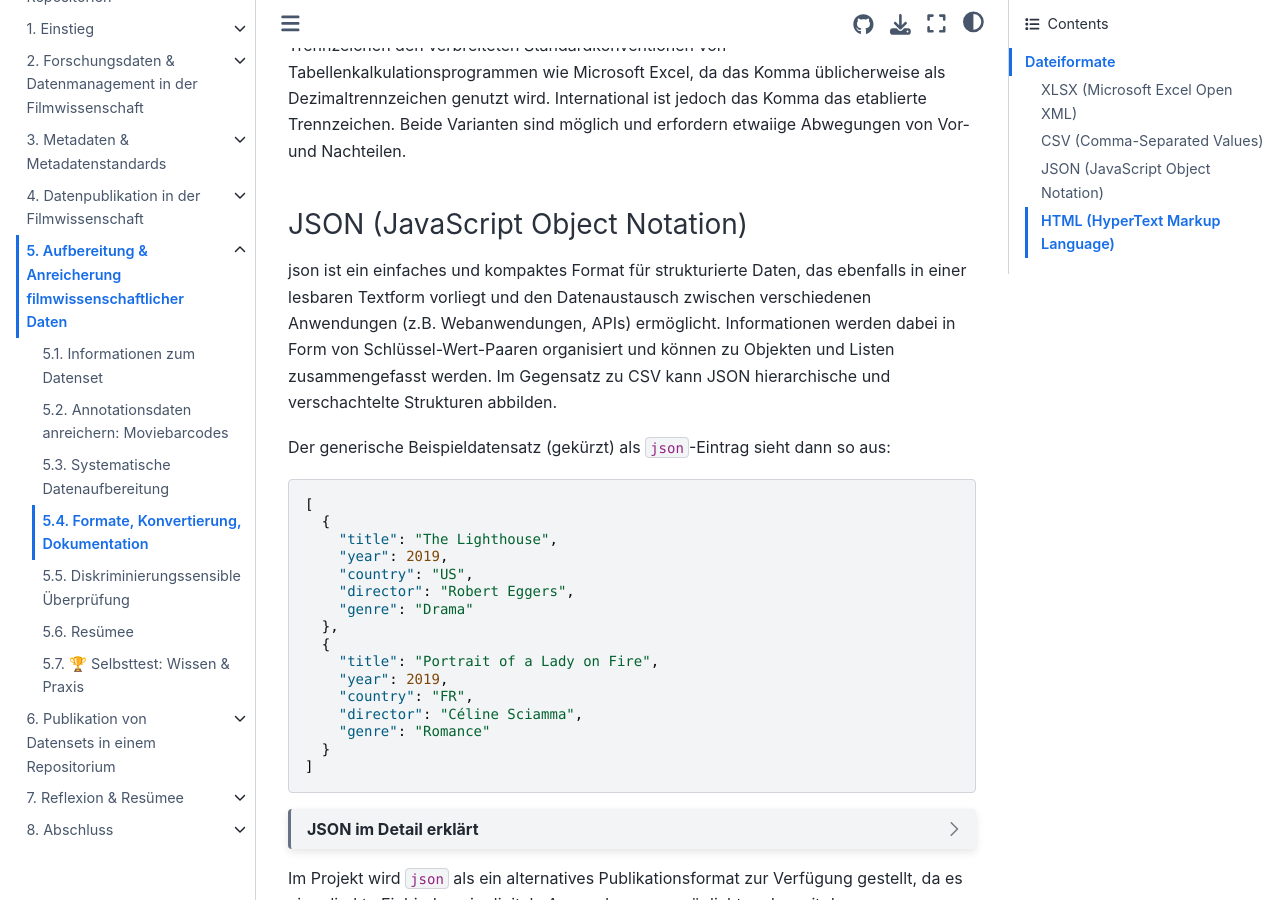
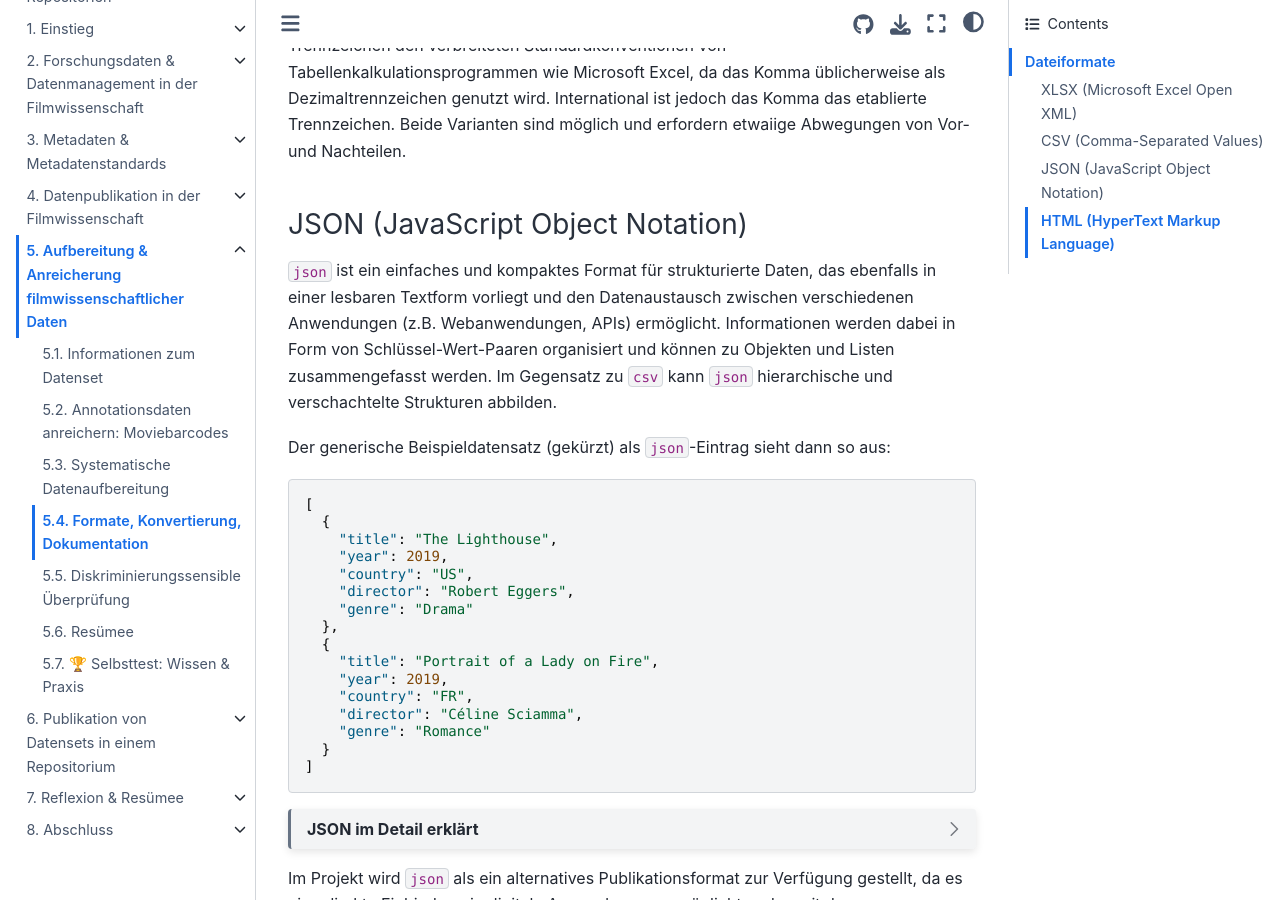
Before and after one commit to lam1aa/Bewegtes-Bild-Fallstudie-3, a Jupyter Book: the page built from 05_aufbereitung_anreicherung/formatierung_anpassung.md, in a window 1280 px wide and 900 px high, scrolled down 2101 px. Built offline with Jupyter Book 1.0.4 settings and Sphinx 7.4.7 and the Sphinx Book theme 1.1.4, drawn with Linux system fonts in a browser that asks for light colours.

Commit message:
fix: typos

```diff
--- a/05_aufbereitung_anreicherung/formatierung_anpassung.md
+++ b/05_aufbereitung_anreicherung/formatierung_anpassung.md
@@ -47,7 +47,7 @@ Wie hier zu erkennen ist, werden die Feldtrennzeichen durch ein Semikolon `;` ge
 (json-format)=
 ### JSON (JavaScript Object Notation)
 
-json ist ein einfaches und kompaktes Format für strukturierte Daten, das ebenfalls in einer lesbaren Textform vorliegt und den Datenaustausch zwischen verschiedenen Anwendungen (z.B. Webanwendungen, APIs) ermöglicht. Informationen werden dabei in Form von Schlüssel-Wert-Paaren organisiert und können zu Objekten und Listen zusammengefasst werden. Im Gegensatz zu CSV kann JSON hierarchische und verschachtelte Strukturen abbilden.
+`json` ist ein einfaches und kompaktes Format für strukturierte Daten, das ebenfalls in einer lesbaren Textform vorliegt und den Datenaustausch zwischen verschiedenen Anwendungen (z.B. Webanwendungen, APIs) ermöglicht. Informationen werden dabei in Form von Schlüssel-Wert-Paaren organisiert und können zu Objekten und Listen zusammengefasst werden. Im Gegensatz zu `csv` kann `json` hierarchische und verschachtelte Strukturen abbilden.
 
 Der generische Beispieldatensatz (gekürzt) als `json`-Eintrag sieht dann so aus:
 
```
